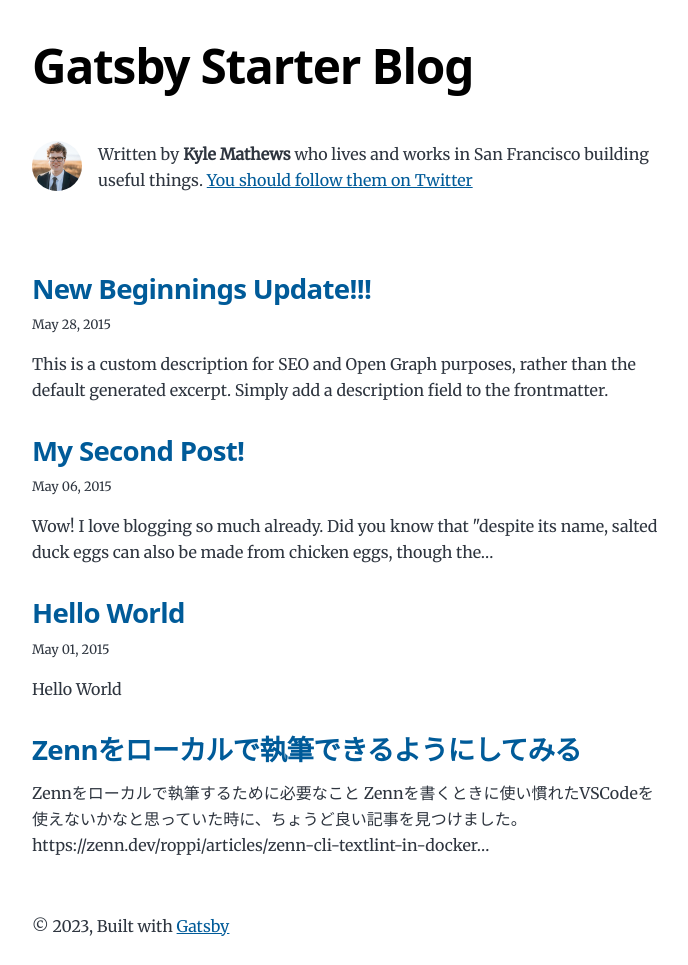
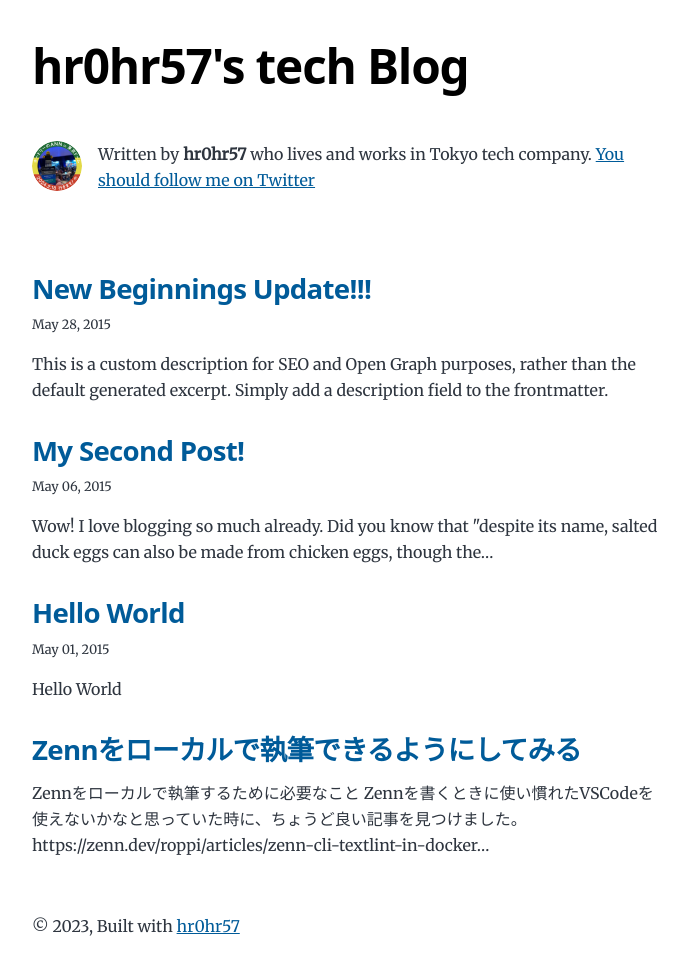
Before and after one commit to nnydtmg/cloudflare-gatsby-blog, a Gatsby site: page / in a window 1280 px wide. Shown: the whole page, without its empty margins (292-980 px from the left). Built offline with nearby package versions, Linux system fonts and the light colour scheme; Gatsby itself is replaced by a stand-in of ours.

Commit message:
Update image and footer.

```diff
--- a/gatsby-config.js
+++ b/gatsby-config.js
@@ -9,15 +9,15 @@
  */
 module.exports = {
   siteMetadata: {
-    title: `Gatsby Starter Blog`,
+    title: `hr0hr57's tech Blog`,
     author: {
-      name: `Kyle Mathews`,
-      summary: `who lives and works in San Francisco building useful things.`,
+      name: `hr0hr57`,
+      summary: `who lives and works in Tokyo tech company.`,
     },
-    description: `A starter blog demonstrating what Gatsby can do.`,
-    siteUrl: `https://gatsbystarterblogsource.gatsbyjs.io/`,
+    description: `A tech blog with gatsby and cloudflare.`,
+    siteUrl: `https://twitter.com/hr0hr57`,
     social: {
-      twitter: `kylemathews`,
+      twitter: `hr0hr57`,
     },
   },
   plugins: [
@@ -110,7 +110,7 @@ module.exports = {
     {
       resolve: `gatsby-plugin-manifest`,
       options: {
-        name: `Gatsby Starter Blog`,
+        name: `hr0hr57's tech Blog`,
         short_name: `Gatsby`,
         start_url: `/`,
         background_color: `#ffffff`,
@@ -118,7 +118,7 @@ module.exports = {
         // https://css-tricks.com/meta-theme-color-and-trickery/
         // theme_color: `#663399`,
         display: `minimal-ui`,
-        icon: `src/images/gatsby-icon.png`, // This path is relative to the root of the site.
+        icon: `src/images/favicon.png`, // This path is relative to the root of the site.
       },
     },
   ],
--- a/src/components/bio.js
+++ b/src/components/bio.js
@@ -36,7 +36,7 @@ const Bio = () => {
         className="bio-avatar"
         layout="fixed"
         formats={["auto", "webp", "avif"]}
-        src="../images/profile-pic.png"
+        src="../images/favicon.png"
         width={50}
         height={50}
         quality={95}
@@ -47,7 +47,7 @@ const Bio = () => {
           Written by <strong>{author.name}</strong> {author?.summary || null}
           {` `}
           <a href={`https://twitter.com/${social?.twitter || ``}`}>
-            You should follow them on Twitter
+            You should follow me on Twitter
           </a>
         </p>
       )}
--- a/src/components/layout.js
+++ b/src/components/layout.js
@@ -27,7 +27,7 @@ const Layout = ({ location, title, children }) => {
       <footer>
         © {new Date().getFullYear()}, Built with
         {` `}
-        <a href="https://www.gatsbyjs.com">Gatsby</a>
+        <a href="https://twitter.com/hr0hr57">hr0hr57</a>
       </footer>
     </div>
   )
```
Also changed, not shown: src/images/favicon.png (added).
